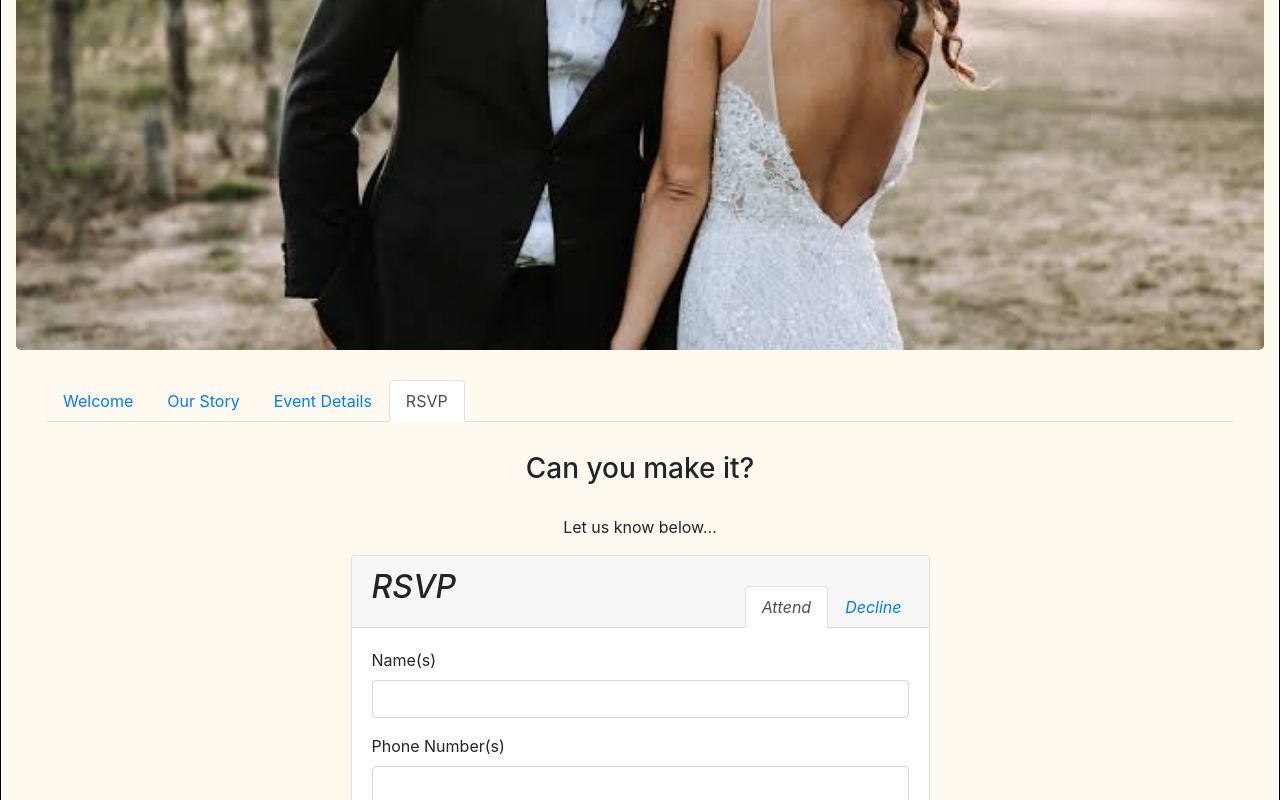
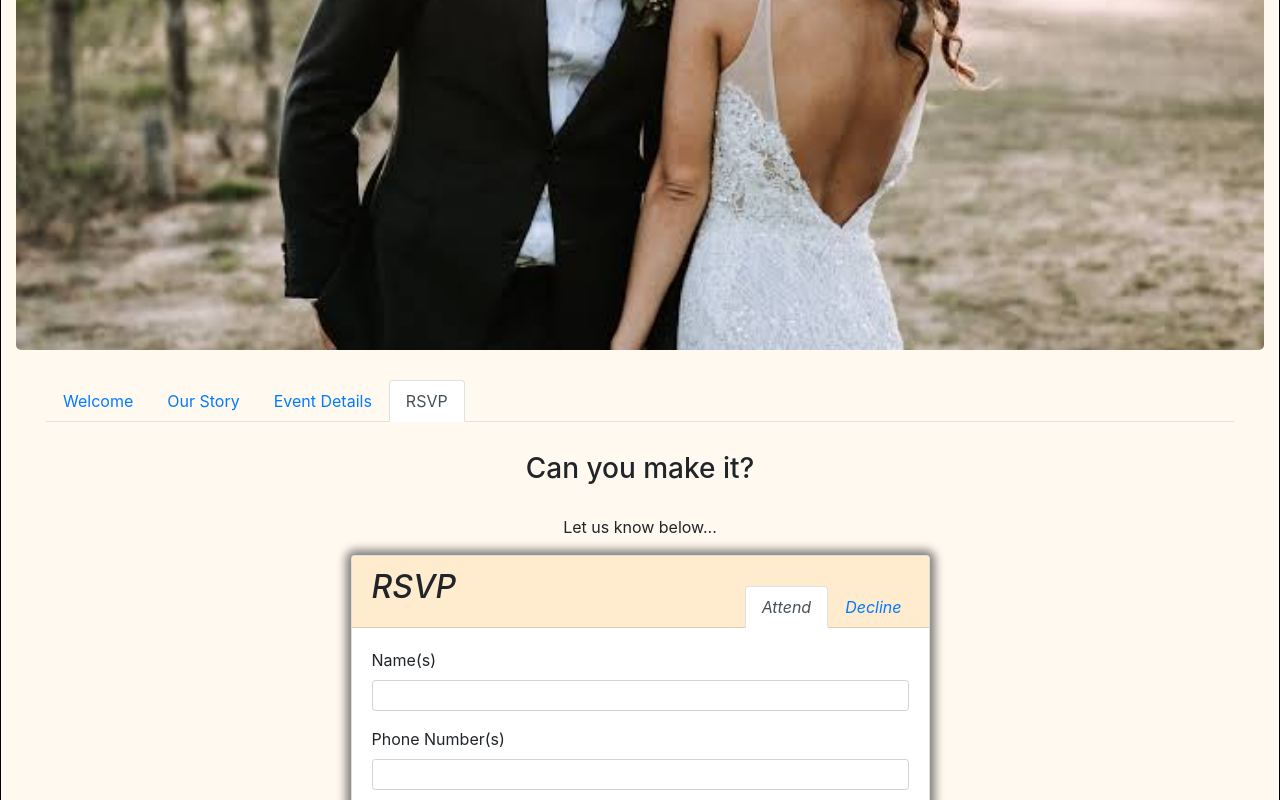
Before and after one commit to NickPea/ReactTemplate, a React (Create React App) app in the folder reacttemplate/: page /testing in a window 1280 px wide. Both pictures are taken after a click on the tab "RSVP". Shown: the part 453-1253 px from the top of the page. Built offline with nearby package versions, Linux system fonts and the light colour scheme.

Commit message:
fine tuned the form =)

```diff
--- a/reacttemplate/src/components/rsvp.js
+++ b/reacttemplate/src/components/rsvp.js
@@ -1,15 +1,69 @@
 import React, { useState } from "react";
 import { Form, Button, Card, Nav } from "react-bootstrap";
+import { useSpring, animated, config } from "react-spring";
 
 function RSVP() {
   const [isHasDietReq, setisHasDietReq] = useState(false);
   const handleChecked = e => setisHasDietReq(e.target.checked);
   const [activeKey, setactiveKey] = useState("attend");
-  const handleSelect = e => setactiveKey(e);
+  const handleSelect = e => {
+    setactiveKey(e);
+    setisHasDietReq(false);
+  }
+  const [isViewing, setIsViewing] = useState(false);
+  const handleClickOpen = () => setIsViewing(true);
+  const handleClickClose = e => {
+    setIsViewing(false);
+    setisHasDietReq(false);
+    e.stopPropagation();
+  };
+  const [isValidated, setisValidated] = useState(false);
+  const handleSubmit = (e) => {
+    const form = e.currentTarget;
+    if (form.checkValidity()===false) {
+      e.preventDefault();
+      e.stopPropagation();
+    }
+    setisValidated(true);
+  }
+
+  //styles
+  const closeButton = {
+    position: "absolute",
+    right: "5px",
+    top: "3px",
+    fontSize: "0.8rem",
+    cursor: "pointer",
+    padding: "1px 7px"
+  };
+
+  const spring = useSpring({
+    config: config.stiff,
+    from: {
+      transform: "scale(0) translateY(0px)",
+      boxShadow: "0px 0px 10px 5px rgb(0,0,0,0.5)",
+      zIndex: "0",
+      transition: "transform 600ms ease-out"
+    },
+    to: {
+      transform: "scale(1.1) translateY(-100px)",
+      boxShadow: "0px 0px 10px 1000px rgb(0,0,0,0.7)",
+      zIndex: "999",
+      transition: "transform 600ms ease-out"
+    }
+  });
+
   return (
     <>
-      <Card>
-        <Card.Header className="d-flex font-italic ">
+      <animated.div style={isViewing ? spring : null}>
+        <Card
+          style={{
+            boxShadow: "0px 0px 10px 5px rgb(0,0,0,0.5)"
+          }}
+          onClick={handleClickOpen}>
+          <Card.Header
+            className="d-flex font-italic"
+            style={{ backgroundColor: "blanchedalmond" }}>
             <h2>RSVP</h2>
             <Nav
               variant="tabs"
@@ -23,54 +77,75 @@ function RSVP() {
                 <Nav.Link eventKey="decline">Decline</Nav.Link>
               </Nav.Item>
             </Nav>
+            {isViewing ? (
+              <Button
+                variant="light"
+                style={closeButton}
+                onClick={handleClickClose}>
+                &times;
+              </Button>
+            ) : null}
           </Card.Header>
           <Card.Body>
-          <Form className="d-flex flex-column">
+            <Form
+            noValidate
+            validated={isValidated}
+            onSubmit={handleSubmit}
+            className="d-flex flex-column">
               <Form.Group>
                 <Form.Label>Name(s)</Form.Label>
-              <Form.Control type="text" />
+                <Form.Control size="sm" type="text" required/>
+                <Form.Control.Feedback type='invalid'>
+                  Who's this?
+                </Form.Control.Feedback>
               </Form.Group>
 
               {activeKey === "attend" ? (
                 <Form.Group>
                   <Form.Label>Phone Number(s)</Form.Label>
-                <Form.Control type="text" />
+                  <Form.Control size="sm" type="text" />
                 </Form.Group>
               ) : null}
 
               <Form.Group>
                 <Form.Label>Leave Us A Message...</Form.Label>
-              <Form.Control as="textarea" />
+                <Form.Control as="textarea" rows="1" />
               </Form.Group>
 
-            {/* dietary requirments--> */}
+              {/* special dietary requirments--> */}
               {activeKey === "attend" ? (
                 <Form.Group>
                   <Form.Check
-                  inline
+                    type="switch"
+                    id="custom-switch"
+                    label="I have special dietary requirments"
                     onClick={handleChecked}
-                  label="Dietary Requirements"
                   />
                 </Form.Group>
               ) : null}
-            {isHasDietReq ? (
+              {activeKey==='attend'&& isHasDietReq ? (
                 <Form.Group>
-                <Form.Control as="textarea" placeholder="What do you need?" />
+                  <Form.Control
+                    as="textarea"
+                    rows="2"
+                    placeholder="How can we cater to your needs?"
+                  />
                 </Form.Group>
               ) : null}
-            {/* <--dietary requirments */}
+              {/* <--special dietary requirments */}
 
               <Button className="ml-auto" type="submit">
                 RSVP!
               </Button>
-
             </Form>
           </Card.Body>
         </Card>
+      </animated.div>
     </>
   );
 }
 
 export default RSVP;
 
-//style the card
+//find out how to pick up data from the onSubmit event
+//create a toast on submit and possible redirect (welcom tab with the rvsp'd list)
--- a/reacttemplate/src/pages/ourwedding.js
+++ b/reacttemplate/src/pages/ourwedding.js
@@ -5,9 +5,7 @@ import {
   Col,
   Image,
   Tabs,
-  Tab,
-  Form,
-  Button
+  Tab
 } from "react-bootstrap";
 import RSVP from '../components/rsvp'
 import style from "./ourwedding.module.css";
```
Lines whose indentation alone changed are shown as unchanged.
